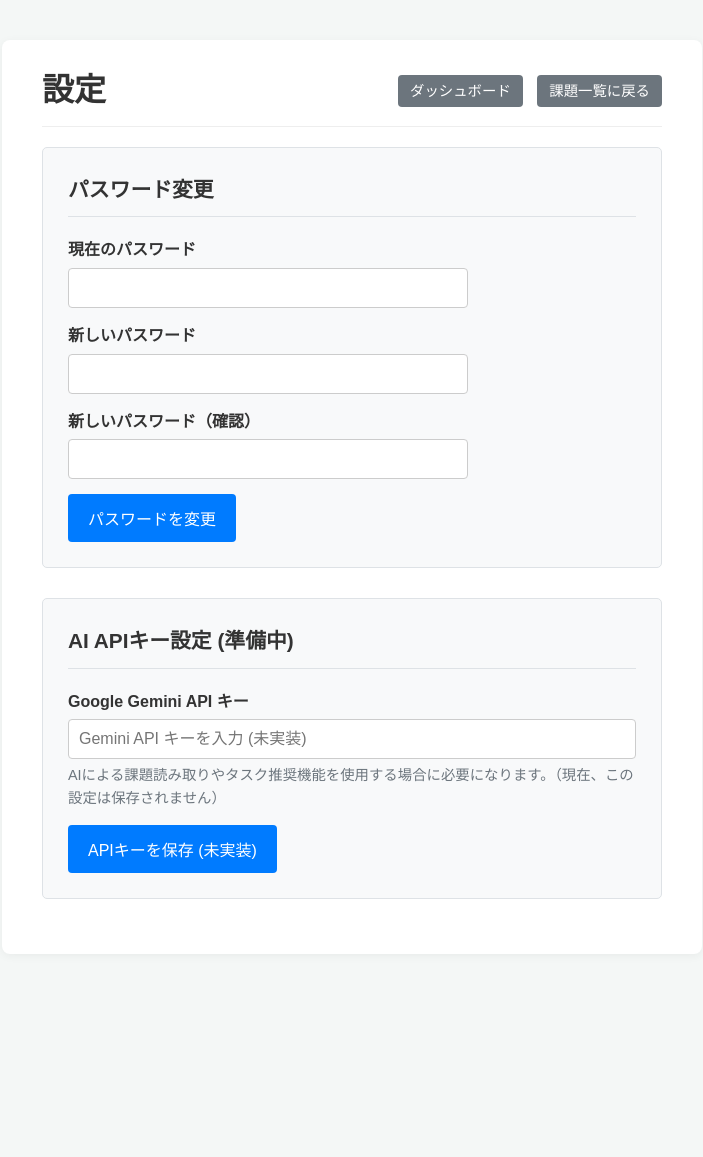
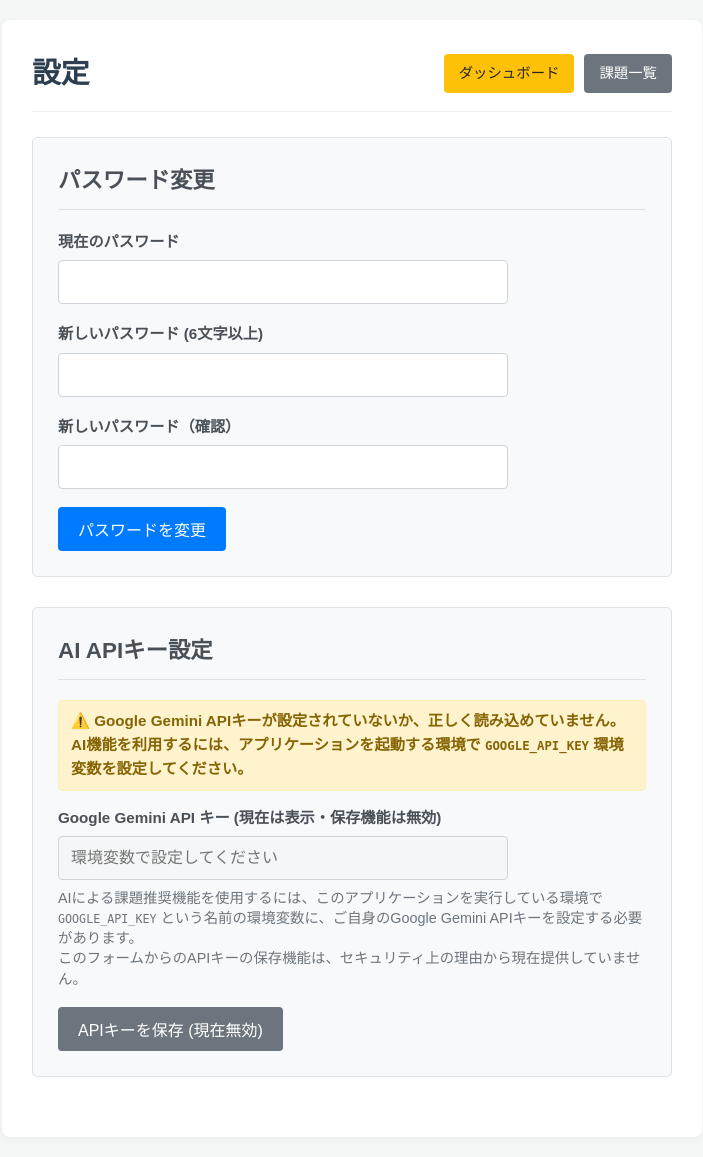
Before and after one commit to mituba4154/AI_calendar, a Flask app: page /settings in a window 1280 px wide. Shown: the whole page, without its empty margins (288-991 px from the left). Before the commit the page ends 899 px from the top, so only its background shows below. Run offline with Flask 3, Linux system fonts and the light colour scheme; a user stored in the database is signed in.

Commit message:
また作業

```diff
--- a/templates/settings.html
+++ b/templates/settings.html
@@ -7,32 +7,52 @@
     <link rel="stylesheet" href="{{ url_for('static', filename='style.css') }}"> {# 共通CSS #}
     <style>
         /* このページ固有のスタイル（style.cssで定義推奨） */
-        body { font-family: sans-serif; margin: 20px; }
-        .container { max-width: 700px; margin: 0 auto; }
-        .header { display: flex; justify-content: space-between; align-items: center; margin-bottom: 20px; padding-bottom: 10px; border-bottom: 1px solid #eee; }
-        .header h1 { margin: 0; }
-        /* アクションリンクの間隔を調整 */
-        .header .actions a { text-decoration: none; padding: 8px 12px; background-color: #6c757d; color: white; border-radius: 4px; font-size: 0.9em; margin-left: 10px; /* リンク間のマージンを追加 */ }
-        .header .actions a:first-child { margin-left: 0; } /* 最初のリンクには左マージン不要 */
-        .flash-messages { list-style: none; padding: 0; margin-bottom: 15px; }
-        .flash-messages li { padding: 10px 15px; margin-bottom: 10px; border-radius: 4px; }
-        .flash-messages .success { background-color: #d4edda; color: #155724; border: 1px solid #c3e6cb; }
-        .flash-messages .danger { background-color: #f8d7da; color: #721c24; border: 1px solid #f5c6cb; }
-        .flash-messages .warning { background-color: #fff3cd; color: #856404; border: 1px solid #ffeeba; }
-        .flash-messages .info { background-color: #d1ecf1; color: #0c5460; border: 1px solid #bee5eb; }
+        /* style.cssに基本的なスタイルがあると仮定し、ここでは微調整のみ */
+        body {
+            font-family: sans-serif; /* 基本的なフォント設定 */
+            background-color: #f4f7f6; /* 背景色 */
+            margin: 0;
+            padding: 0;
+            color: #333; /* 基本テキスト色 */
+        }
+        .container { max-width: 700px; margin: 20px auto; background-color: #fff; padding: 30px; border-radius: 8px; box-shadow: 0 2px 10px rgba(0,0,0,0.05); }
+        .header { display: flex; justify-content: space-between; align-items: center; margin-bottom: 25px; padding-bottom: 15px; border-bottom: 1px solid #eee; }
+        .header h1 { margin: 0; font-size: 1.8em; color: #2c3e50; }
+        .header .actions { display: flex; gap: 10px; } /* リンク間の隙間 */
+        .header .actions a { text-decoration: none; padding: 8px 15px; /* 少し横長に */ color: white; border-radius: 4px; font-size: 0.9em; background-color: #6c757d; /* デフォルト色 */ transition: background-color 0.2s ease; }
+        .header .actions a:hover { background-color: #5a6268; }
+        .header .actions a.dashboard { background-color: #ffc107; color: #212529; } /* ダッシュボードは目立たせる */
+        .header .actions a.dashboard:hover { background-color: #e0a800; }
+
+        /* Flashメッセージ (style.cssにある想定だが、念のため基本スタイル) */
+        .flash-messages { list-style: none; padding: 0; margin-bottom: 20px; }
+        .flash-messages li { padding: 10px 15px; margin-bottom: 10px; border-radius: 4px; border: 1px solid transparent; }
+        .flash-messages .success { color: #155724; background-color: #d4edda; border-color: #c3e6cb; }
+        .flash-messages .error { color: #721c24; background-color: #f8d7da; border-color: #f5c6cb; }
+        .flash-messages .info { color: #0c5460; background-color: #d1ecf1; border-color: #bee5eb; }
+        .flash-messages .warning { color: #856404; background-color: #fff3cd; border-color: #ffeeba; }
+
 
         .settings-section { margin-bottom: 30px; padding: 25px; background-color: #f8f9fa; border-radius: 5px; border: 1px solid #dee2e6;}
-        .settings-section h2 { margin-top: 0; margin-bottom: 20px; font-size: 1.3em; border-bottom: 1px solid #dee2e6; padding-bottom: 10px; }
-        .form-group { margin-bottom: 15px; }
-        label { display: block; margin-bottom: 5px; font-weight: bold; }
+        .settings-section h2 { margin-top: 0; margin-bottom: 20px; font-size: 1.4em; /* 少し大きく */ border-bottom: 1px solid #dee2e6; padding-bottom: 10px; color: #495057; }
+        .form-group { margin-bottom: 18px; } /* マージン調整 */
+        label { display: block; margin-bottom: 6px; font-weight: bold; color: #495057; font-size: 0.95em; }
         input[type="password"], input[type="text"] {
-            width: 100%; padding: 10px; border: 1px solid #ccc; border-radius: 4px; box-sizing: border-box; font-size: 1em;
+            width: 100%; padding: 12px; border: 1px solid #ced4da; border-radius: 4px; box-sizing: border-box; font-size: 1em;
         }
-        /* パスワード入力欄は少し幅を狭めても良いかも */
-        input[type="password"] { max-width: 400px; }
-        button { padding: 12px 20px; background-color: #007bff; color: white; border: none; border-radius: 4px; cursor: pointer; font-size: 1em; }
-        button:hover { background-color: #0056b3; }
-        .api-key-note { font-size: 0.9em; color: #6c757d; margin-top: 5px; }
+        input[type="password"]:focus, input[type="text"]:focus { border-color: #80bdff; outline: 0; box-shadow: 0 0 0 0.2rem rgba(0,123,255,.25); }
+        /* パスワード入力欄の最大幅 */
+        input[type="password"] { max-width: 450px; }
+        button[type="submit"] { /* 共通ボタンスタイルを style.css から継承想定 */
+            padding: 10px 20px; background-color: #007bff; color: white; border: none; border-radius: 4px; cursor: pointer; font-size: 1em; transition: background-color 0.2s ease;
+        }
+        button[type="submit"]:hover { background-color: #0056b3; }
+        button[type="submit"]:disabled { background-color: #6c757d; cursor: not-allowed; } /* 無効時のスタイル */
+        .api-key-note { font-size: 0.9em; color: #6c757d; margin-top: 8px; line-height: 1.4; }
+        .api-status-message { margin-bottom: 15px; font-weight: bold; font-size: 0.95em; padding: 8px 12px; border-radius: 4px;}
+        .api-status-ok { color: #155724; background-color: #d4edda; border: 1px solid #c3e6cb; }
+        .api-status-warning { color: #856404; background-color: #fff3cd; border: 1px solid #ffeeba; }
+
     </style>
 </head>
 <body>
@@ -40,9 +60,12 @@
         <div class="header">
             <h1>設定</h1>
             <div class="actions">
-                {# === ここにダッシュボードへのリンクを追加 === #}
-                <a href="{{ url_for('dashboard') }}">ダッシュボード</a>
-                <a href="{{ url_for('tasks') }}">課題一覧に戻る</a> {# 課題一覧ページへのリンク #}
+                {# === ダッシュボードへのリンク === #}
+                <a href="{{ url_for('dashboard') }}" class="dashboard">ダッシュボード</a>
+                {# === 課題一覧へのリンク === #}
+                <a href="{{ url_for('tasks') }}">課題一覧</a>
+                {# 必要であれば他のリンクも追加 #}
+                {# <a href="{{ url_for('logout') }}">ログアウト</a> #}
             </div>
         </div>
 
@@ -51,7 +74,7 @@
           {% if messages %}
             <ul class="flash-messages">
             {% for category, message in messages %}
-              <li class="{{ category }}">{{ message }}</li>
+              <li class="{{ category }}">{{ message }}</li> {# カテゴリ名をクラスとして使用 #}
             {% endfor %}
             </ul>
           {% endif %}
@@ -60,44 +83,49 @@
         {# --- パスワード変更セクション --- #}
         <div class="settings-section">
             <h2>パスワード変更</h2>
-            {# パスワード変更フォーム #}
             <form method="post" action="{{ url_for('change_password') }}">
                 <div class="form-group">
                     <label for="current_password">現在のパスワード</label>
                     <input type="password" id="current_password" name="current_password" required>
                 </div>
                 <div class="form-group">
-                    <label for="new_password">新しいパスワード</label>
-                    <input type="password" id="new_password" name="new_password" required>
-                    {# 必要であればパスワード強度要件などを表示 #}
-                    {# <small class="form-text text-muted">8文字以上推奨</small> #}
+                    <label for="new_password">新しいパスワード (6文字以上)</label>
+                    <input type="password" id="new_password" name="new_password" required minlength="6">
                 </div>
                 <div class="form-group">
                     <label for="confirm_password">新しいパスワード（確認）</label>
-                    <input type="password" id="confirm_password" name="confirm_password" required>
+                    <input type="password" id="confirm_password" name="confirm_password" required minlength="6">
                 </div>
                 <button type="submit">パスワードを変更</button>
             </form>
         </div>
 
-        {# --- APIキー設定セクション (将来用) --- #}
+        {# --- APIキー設定セクション --- #}
         <div class="settings-section">
-            <h2>AI APIキー設定 (準備中)</h2>
-            {# ★★★ 注意: このフォームは現在ダミーです。入力しても保存されません ★★★ #}
-            <form method="post" action="#"> {# 送信先は未定 #}
+            <h2>AI APIキー設定</h2>
+
+            {# APIキーが設定されているかの表示 (app.pyから渡される変数を使用) #}
+            {% if api_key_is_set %}
+                <p class="api-status-message api-status-ok">✔️ Google Gemini APIキーは現在有効です。(環境変数 <code>GOOGLE_API_KEY</code> より)</p>
+            {% else %}
+                <p class="api-status-message api-status-warning">⚠️ Google Gemini APIキーが設定されていないか、正しく読み込めていません。AI機能を利用するには、アプリケーションを起動する環境で <code>GOOGLE_API_KEY</code> 環境変数を設定してください。</p>
+            {% endif %}
+
+            {# APIキー入力フォーム (現在はダミー) #}
+            {# ▼▼▼ 修正箇所: action属性の値を空に変更 ▼▼▼ #}
+            <form method="post" action="">
+            {# ▲▲▲ 修正箇所 ▲▲▲ #}
                 <div class="form-group">
-                    <label for="gemini_api_key">Google Gemini API キー</label>
-                    <input type="text" id="gemini_api_key" name="gemini_api_key" placeholder="Gemini API キーを入力 (未実装)" disabled>
-                    <p class="api-key-note">AIによる課題読み取りやタスク推奨機能を使用する場合に必要になります。（現在、この設定は保存されません）</p>
+                    <label for="gemini_api_key">Google Gemini API キー (現在は表示・保存機能は無効)</label>
+                    {# セキュリティのため type="password" を使用し、valueは表示しない #}
+                    <input type="password" id="gemini_api_key" name="gemini_api_key" placeholder="環境変数で設定してください" disabled>
+                    <p class="api-key-note">
+                        AIによる課題推奨機能を使用するには、このアプリケーションを実行している環境で <code>GOOGLE_API_KEY</code> という名前の環境変数に、ご自身のGoogle Gemini APIキーを設定する必要があります。<br>
+                        このフォームからのAPIキーの保存機能は、セキュリティ上の理由から現在提供していません。
+                    </p>
                 </div>
                 {# 他のAI APIキー（例: OpenAI）が必要な場合はここに追加 #}
-                {#
-                <div class="form-group">
-                    <label for="openai_api_key">OpenAI API キー</label>
-                    <input type="text" id="openai_api_key" name="openai_api_key" placeholder="OpenAI API キーを入力 (未実装)" disabled>
-                </div>
-                #}
-                <button type="submit" disabled>APIキーを保存 (未実装)</button>
+                <button type="submit" disabled>APIキーを保存 (現在無効)</button>
             </form>
         </div>
 
```
Also changed, not shown: instance/database.db.
